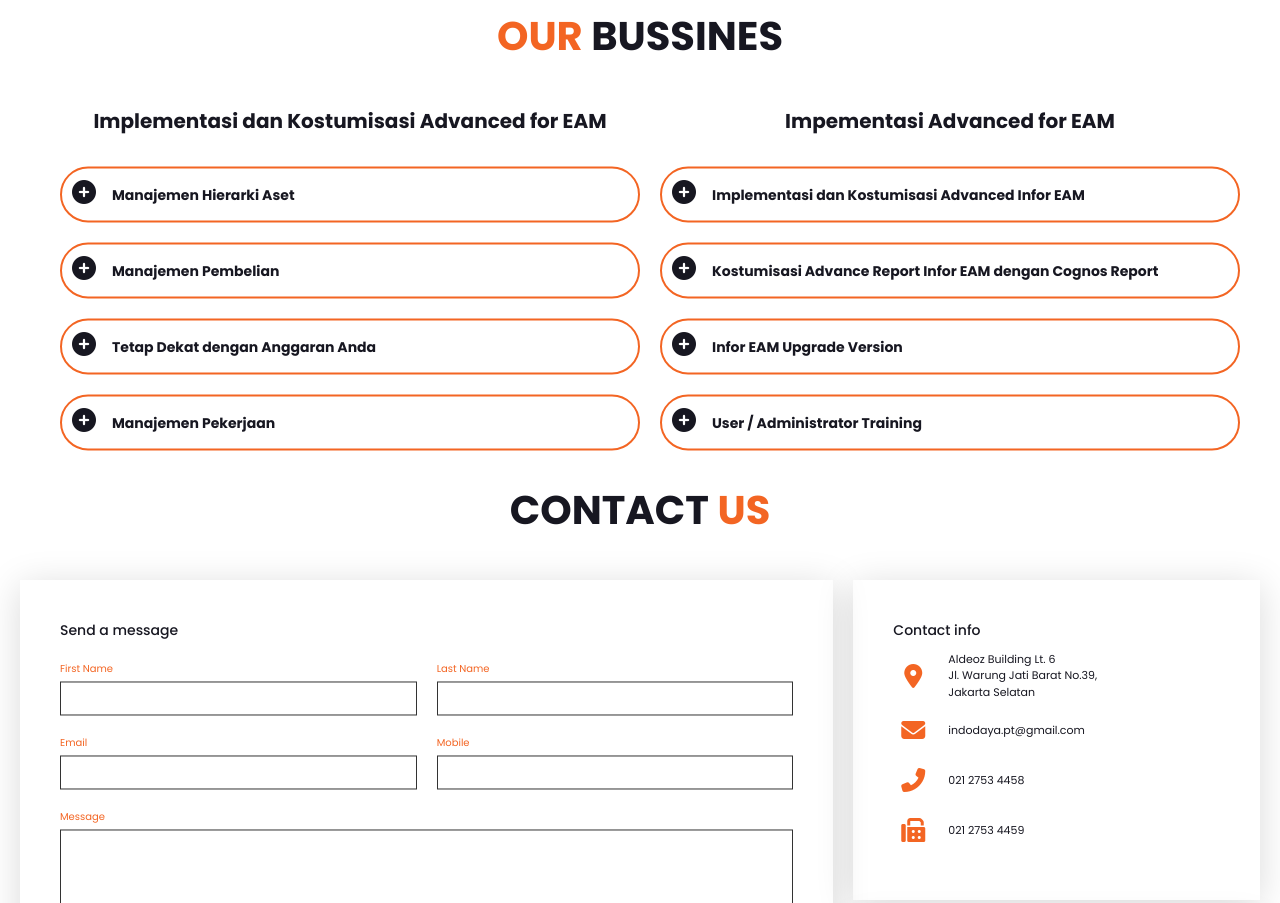
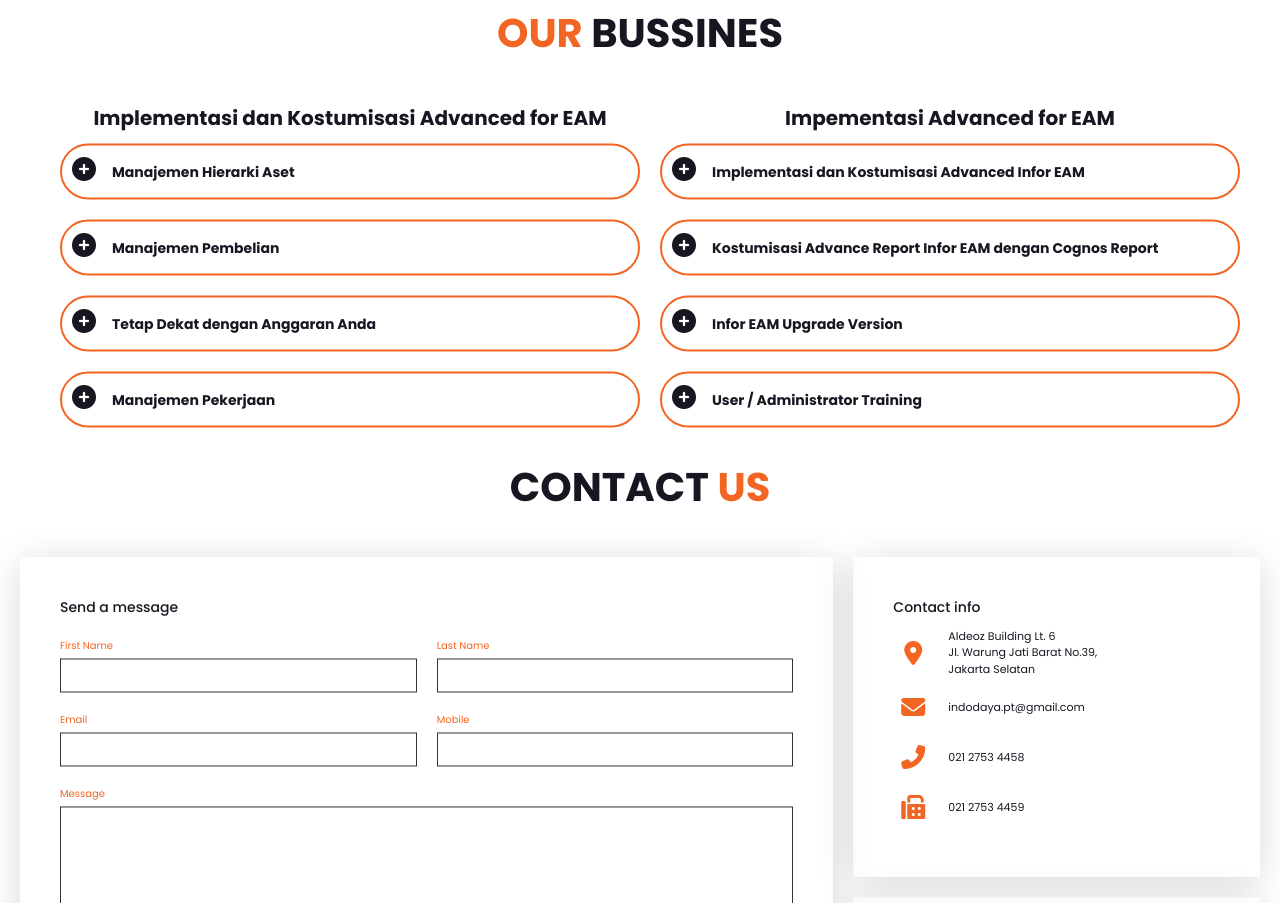
Before and after one commit to Aidilsur/Aidilsur.github.io, a plain HTML site: page index.html in a window 1280 px wide. Shown: the part 1479-2382 px from the top of the page. Drawn offline with Linux system fonts and the light colour scheme; grey boxes are pictures that could not be loaded.

Commit message:
accordion-box

```diff
--- a/css/style.css
+++ b/css/style.css
@@ -445,6 +445,11 @@ input {
   justify-content: space-evenly;
 }
 
+.accordion-box {
+  margin-top: 1rem;
+  position: relative;
+}
+
 .bussiness .box .left {
   margin-left: 2rem;
   width: 50%;
@@ -454,7 +459,6 @@ input {
 }
 
 .bussiness .box h1 {
-  margin-bottom: 3rem;
   text-align: center;
 }
 
--- a/index.html
+++ b/index.html
@@ -132,6 +132,7 @@
         <div class="box">
           <div class="left">
             <h1>Implementasi dan Kostumisasi Advanced for EAM</h1>
+            <div class="accordion-box">
               <div class="accordion">
                 <div class="icon"><i class="fas fa-plus-circle"></i></div>
                 <h5>Manajemen Hierarki Aset</h5>
@@ -161,16 +162,18 @@
                 <p>Lacak dan kelola semua pekerjaan, tenaga, rencana, dan jadwal yang terkait dengan aset</p>
               </div>
             </div>
+          </div>
           <div class="right">
             <h1>Impementasi Advanced for EAM</h1>
+            <div class="accordion-box">
               <div class="accordion">
                 <div class="icon"><i class="fas fa-plus-circle"></i></div>
                 <h5>Implementasi dan Kostumisasi Advanced Infor EAM</h5>
               </div>
               <div class="panel">
                 <p>
-                Dengan pengalaman lebih dari 15 tahun dan team yang mempunyai sertifikasi EAM Consultant, untuk implementasi Work Management, Procurement, Maintenance dimulai dari MP2, Datastream7i sampai dengan infor EAM dengan tepat guna,
-                sesuai dengan target dan tujuan dari Perusahaan.
+                  Dengan pengalaman lebih dari 15 tahun dan team yang mempunyai sertifikasi EAM Consultant, untuk implementasi Work Management, Procurement, Maintenance dimulai dari MP2, Datastream7i sampai dengan infor EAM dengan tepat
+                  guna, sesuai dengan target dan tujuan dari Perusahaan.
                 </p>
               </div>
               <div class="accordion">
@@ -179,8 +182,8 @@
               </div>
               <div class="panel">
                 <p>
-                Dengan pengalaman lebih dari 15 tahun dan team yang mempunyai sertifikasi EAM Consultant, untuk implementasi Work Management, Procurement, Maintenance dimulai dari MP2, Datastream7i sampai dengan infor EAM dengan tepat guna,
-                sesuai dengan target dan tujuan dari Perusahaan.
+                  Dengan pengalaman lebih dari 15 tahun dan team yang mempunyai sertifikasi EAM Consultant, untuk implementasi Work Management, Procurement, Maintenance dimulai dari MP2, Datastream7i sampai dengan infor EAM dengan tepat
+                  guna, sesuai dengan target dan tujuan dari Perusahaan.
                 </p>
               </div>
               <div class="accordion">
@@ -199,6 +202,7 @@
                   Kami menyediakan User dan Administrator training untuk penggunaan aplikasi infor EAM yang sesuai dengan dunia industri. Berbagai Tips, saran praktis dan goal perusahaan akan menjadi prioritas kami agar penggunaan infor EAM
                   sesuai dengan
                 </p>
+              </div>
             </div>
           </div>
         </div>
```
Lines whose indentation alone changed are shown as unchanged.
